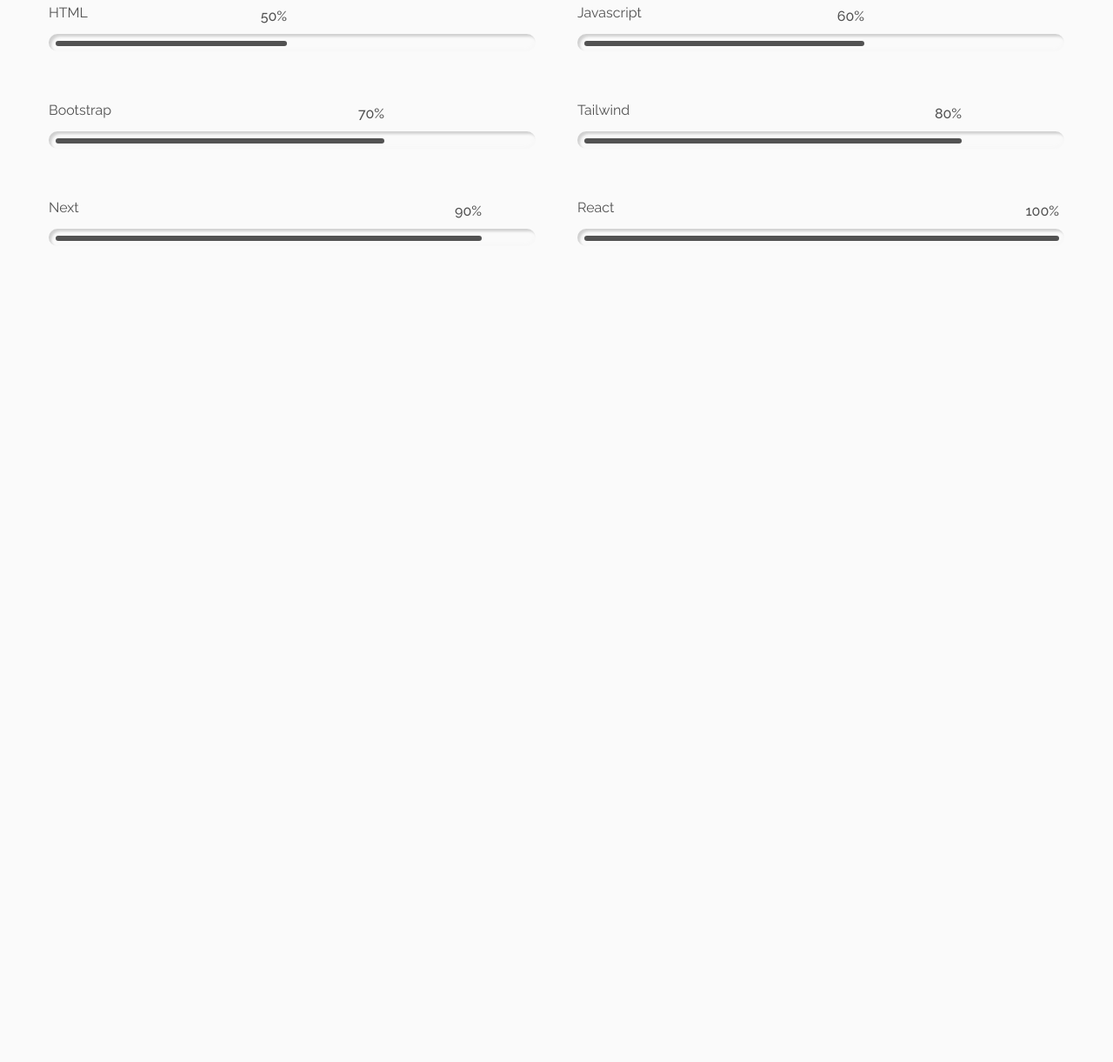
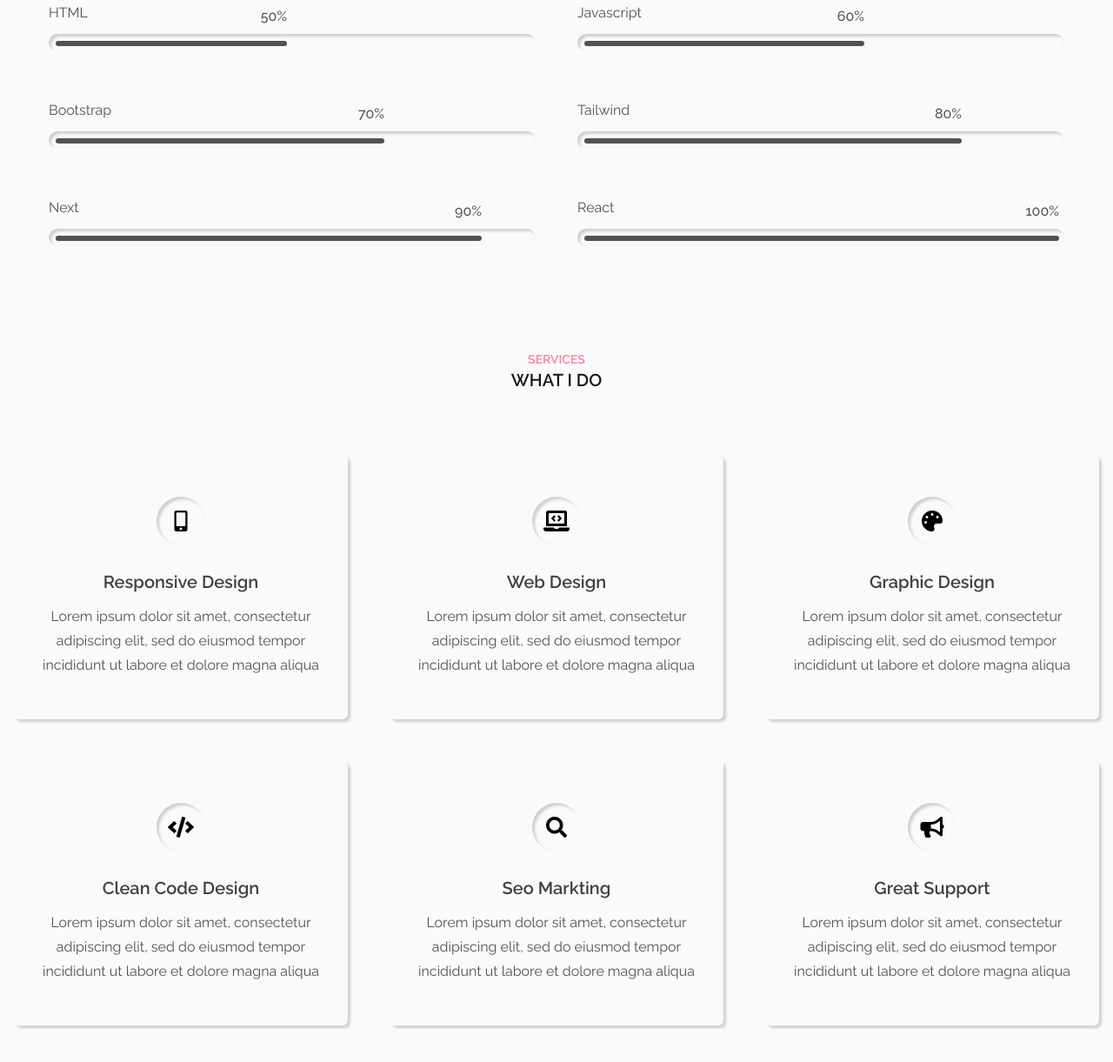
Before and after one commit to mahdihasanzadeh-dev/portfolio, a website built with Vite: page index.html in a window 1280 px wide. Shown: the part 1677-2898 px from the top of the page at 87% size. Before the commit the page ends 2000 px from the top, so only its background shows below. Built offline with nearby package versions, Linux system fonts and the light colour scheme.

Commit message:
complete service-section

```diff
--- a/css/style.css
+++ b/css/style.css
@@ -11,6 +11,7 @@
         --outer-shadow:3px 3px 3px #d0d0d0, -3px -3px 3px #f8f8f8;
         --outer-shadow-0:0 0 0 #d0d0d0, 0 0 0 #f8f8f8;
         --inner-shadow:inset 3px 3px 3px #d0d0d0,inset -3px -3px 3px #f8f8f8;
+        --inner-shadow-0:inset 0 0 0 #d0d0d0,inset 0 0 0 #f8f8f8;
     }
 }
 
@@ -286,3 +287,42 @@
 .about-section .timeline .timeline-item-inner p{
     @apply text-base text-neutral-600 leading-7 mt-4
 }
+/* ------------
+service section
+--------------*/
+.service-section{
+    @apply  py-20 min-h-screen
+}
+.service-section .service-container{
+    @apply grid grid-cols-1 sm:grid-cols-2 md:grid-cols-3 gap-4
+}
+.service-section .service-container .service-item{
+    @apply p-4
+}
+.service-section .service-container .service-item .service-item-inner{
+    @apply flex items-center justify-center flex-col py-12 px-4 rounded-md
+}
+.service-section .service-container .service-item .service-item-inner .icon:hover i{
+    @apply text-red-light
+}
+.service-section .service-container .service-item .service-item-inner .icon{
+    @apply w-14 h-14 flex items-center justify-center rounded-full transition-all mb-7 relative
+}
+.service-section .service-container .service-item .service-item-inner .icon::after{
+    @apply content-[''] absolute left-0 top-0 w-full h-full rounded-full transition-all
+}
+.service-section .service-container .service-item .service-item-inner .icon:hover{
+    @apply shadow-inner-0
+}
+.service-section .service-container .service-item .service-item-inner .icon:hover::after{
+    @apply shadow-outer
+}
+.service-section .service-container .service-item .service-item-inner .icon i{
+    @apply text-2xl transition-all
+}
+.service-section .service-container .service-item .service-item-inner h3{
+    @apply text-xl font-semibold text-neutral-700 mb-3 capitalize
+}
+.service-section .service-container .service-item .service-item-inner p{
+    @apply text-base  text-neutral-600 leading-7 text-center
+}
--- a/index.html
+++ b/index.html
@@ -317,6 +317,85 @@
   </section>
   <!-- about section end -->
 
+  <!-- service section start -->
+  <section class="service-section section">
+    <div class="container">
+      <div class="row">
+        <div class="section-title">
+          <h2 data-heading="Services">What i do</h2>
+        </div>
+      </div>
+      <div class="service-container">
+        <!-- service item start -->
+        <div class="service-item">
+          <div class="service-item-inner shadow-outer">
+            <div class="icon shadow-inner">
+              <i class="fas fa-mobile-alt"></i>
+            </div>
+            <h3>Responsive Design</h3>
+            <p>Lorem ipsum dolor sit amet, consectetur adipiscing elit, sed do eiusmod tempor incididunt ut labore et dolore magna aliqua</p>
+          </div>
+        </div>
+        <!-- service item end -->
+        <!-- service item start -->
+        <div class="service-item">
+          <div class="service-item-inner shadow-outer">
+            <div class="icon shadow-inner">
+              <i class="fas fa-laptop-code"></i>
+            </div>
+            <h3>Web Design</h3>
+            <p>Lorem ipsum dolor sit amet, consectetur adipiscing elit, sed do eiusmod tempor incididunt ut labore et dolore magna aliqua</p>
+          </div>
+        </div>
+        <!-- service item end -->
+        <!-- service item start -->
+        <div class="service-item">
+          <div class="service-item-inner shadow-outer">
+            <div class="icon shadow-inner">
+              <i class="fas fa-palette"></i>
+            </div>
+            <h3>Graphic Design</h3>
+            <p>Lorem ipsum dolor sit amet, consectetur adipiscing elit, sed do eiusmod tempor incididunt ut labore et dolore magna aliqua</p>
+          </div>
+        </div>
+        <!-- service item end -->
+        <!-- service item start -->
+        <div class="service-item">
+          <div class="service-item-inner shadow-outer">
+            <div class="icon shadow-inner">
+              <i class="fas fa-code"></i>
+            </div>
+            <h3>clean code Design</h3>
+            <p>Lorem ipsum dolor sit amet, consectetur adipiscing elit, sed do eiusmod tempor incididunt ut labore et dolore magna aliqua</p>
+          </div>
+        </div>
+        <!-- service item end -->
+        <!-- service item start -->
+        <div class="service-item">
+          <div class="service-item-inner shadow-outer">
+            <div class="icon shadow-inner">
+              <i class="fas fa-search"></i>
+            </div>
+            <h3>seo markting</h3>
+            <p>Lorem ipsum dolor sit amet, consectetur adipiscing elit, sed do eiusmod tempor incididunt ut labore et dolore magna aliqua</p>
+          </div>
+        </div>
+        <!-- service item end -->
+        <!-- service item start -->
+        <div class="service-item">
+          <div class="service-item-inner shadow-outer">
+            <div class="icon shadow-inner">
+              <i class="fas fa-bullhorn"></i>
+            </div>
+            <h3>Great support</h3>
+            <p>Lorem ipsum dolor sit amet, consectetur adipiscing elit, sed do eiusmod tempor incididunt ut labore et dolore magna aliqua</p>
+          </div>
+        </div>
+        <!-- service item end -->
+      </div>
+    </div>
+  </section>
+  <!-- service section end -->
 
   <!-- main js -->
   <script src="./js/main.js" type="module"></script>
--- a/tailwind.config.js
+++ b/tailwind.config.js
@@ -19,7 +19,8 @@
       boxShadow:{
         'outer':'var(--outer-shadow)',
         'outer-0':'var(--outer-shadow-0)',
-        'inner':'var(--inner-shadow)'
+        'inner':'var(--inner-shadow)',
+        'inner-0':'var(--inner-shadow-0)'
       },
       animation:{
         'spin-slow':'spin 10s linear infinite',
```
